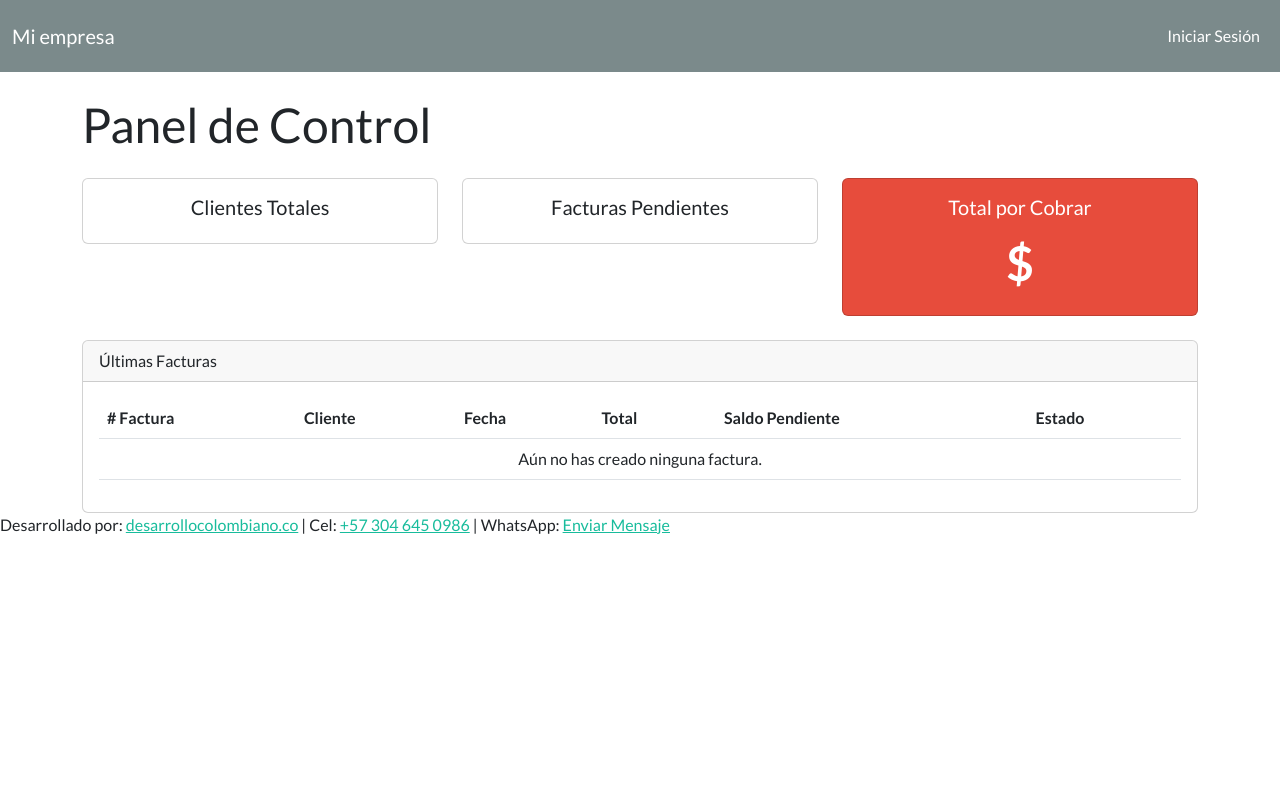
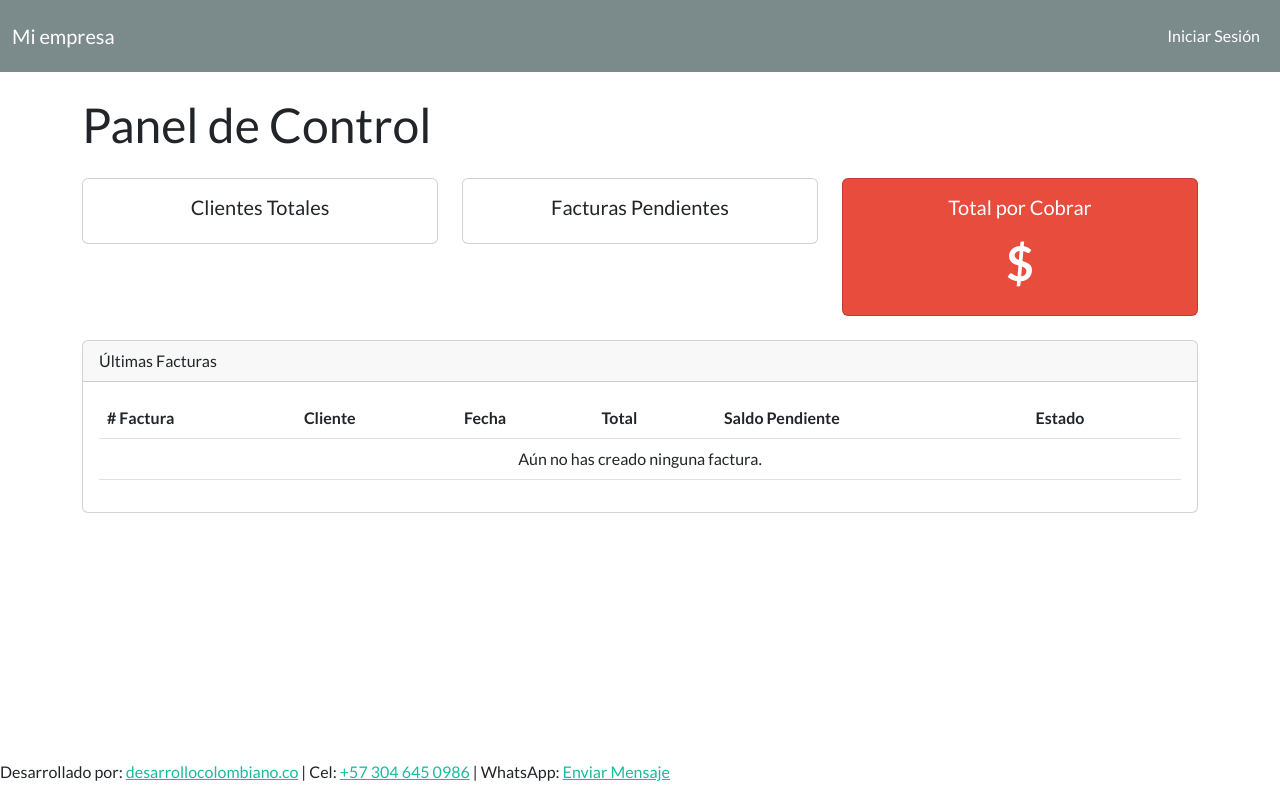
Before and after one commit to NDanielRuiz/ventas, a Django app: template templates/ventas/dashboard.html in a window 1280 px wide. Run offline with Django 3.2, Linux system fonts and the light colour scheme; the template is opened without the code that fills it, so the values that code supplies are empty; some libraries are stand-ins or nearby versions.

Commit message:
Ajustes moviles 5

```diff
--- a/static/css/main.css
+++ b/static/css/main.css
@@ -1,3 +1,19 @@
+/* static/css/main.css */
+
+html {
+  height: 100%;
+}
+
+body {
+  display: flex;
+  flex-direction: column;
+  min-height: 100%;
+}
+
+main {
+  flex-grow: 1; /* Esta es la clave: hace que el contenido principal crezca */
+}
+
 /* static/css/main.css */
 .producto-detalle-img {
   max-height: 140px; /* Limita el alto máximo de la imagen */
```
